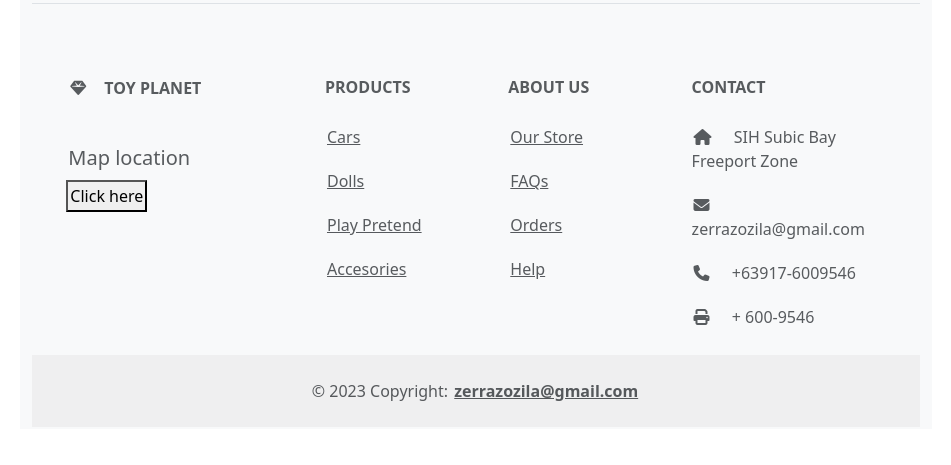
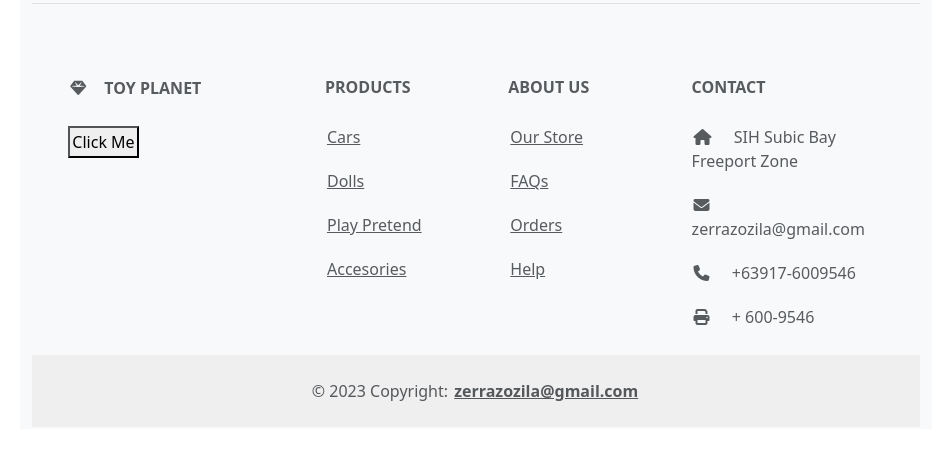
Before and after one commit to haezzlefel/api-activity, a plain HTML site: page index.html in a window 1280 px wide. Shown: the part 5808-6273 px from the top of the page, without its empty margins (80-1031 px from the left). Drawn offline with nearby package versions, Linux system fonts and the light colour scheme.

Commit message:
modified:   index.html

```diff
--- a/index.html
+++ b/index.html
@@ -346,9 +346,8 @@
             <i class="fas fa-gem me-3"></i>Toy Planet
           </h6>
           <p>
-            <h5> Map location</h5>
 
-    <button onclick="getLocation()"> Click here</button>
+    <button onclick="getLocation()"> Click Me</button>
     <p id="position"> </p>
     <script>
     const x = document.getElementById("position");
@@ -367,10 +366,6 @@
     }
     </script>
     <br> <br>
-
-
-
-          </p>
         </div>
         <!-- Grid column -->
 
```
